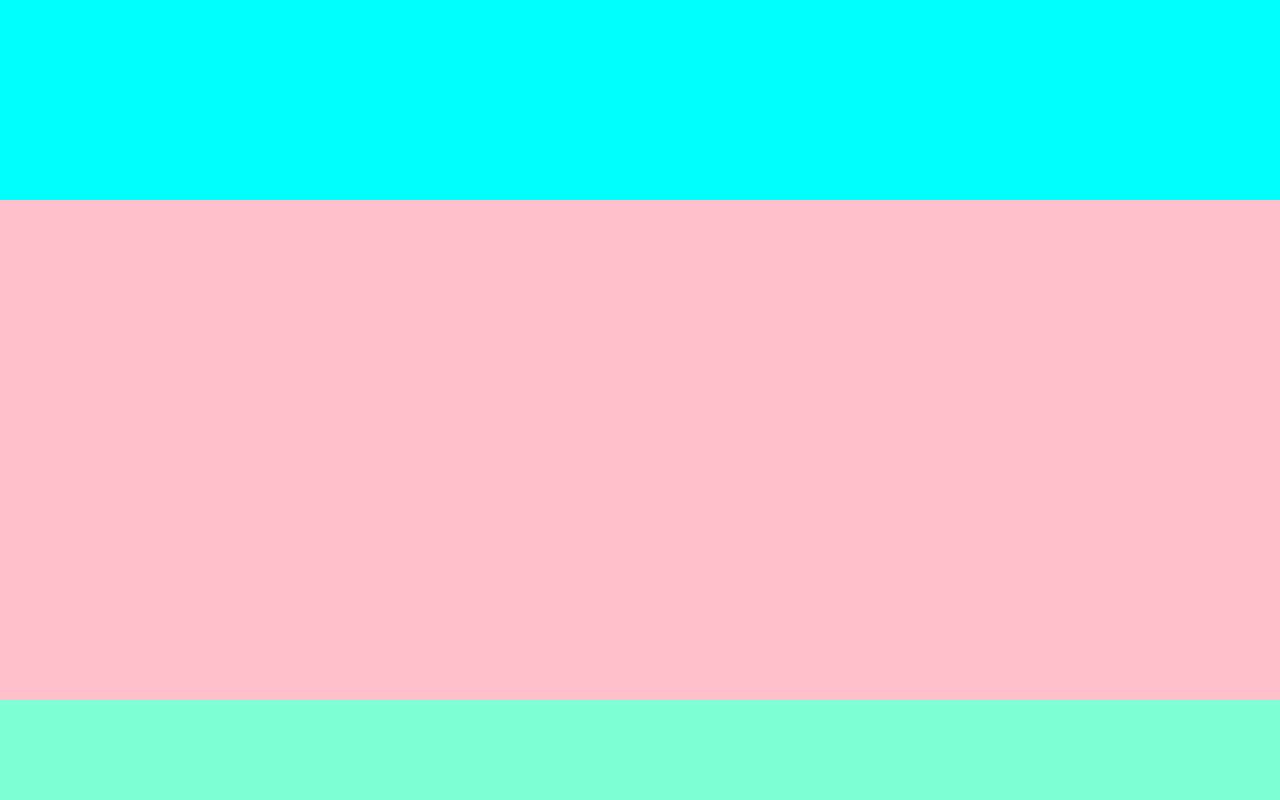
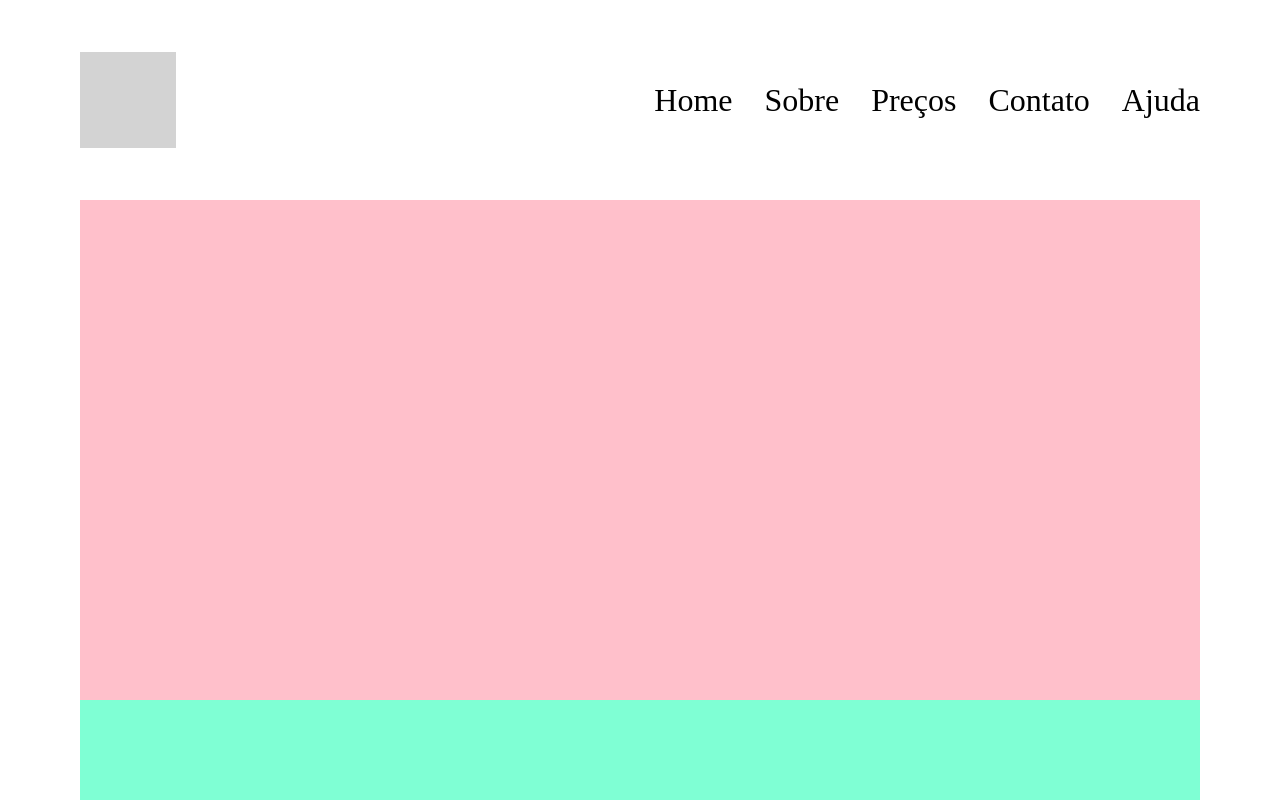
Before and after one commit to Hiagol23/layout-ab, a plain HTML site: page index.html in a window 1280 px wide. Drawn offline with Linux system fonts and the light colour scheme.

Commit message:
estrutura basica ok

```diff
--- a/index.html
+++ b/index.html
@@ -7,8 +7,22 @@
     <title>Layout</title>
 </head>
 <body>
-    <header></header>
-    <main></main>
+    <header>
+        <div class="logo"></div>
+        <nav class="menu">
+        <ul>
+            <li><a href="#">Home</a></li>
+            <li><a href="#">Sobre</a></li>
+            <li><a href="#">Preços</a></li>
+            <li><a href="#">Contato</a></li>
+            <li><a href="#">Ajuda</a></li>
+        </ul>
+        </nav>
+    </header>
+    <main>
+        <div class="conteudo"></div>
+        <div class="destaque"></div>
+    </main>
     <footer></footer>
 </body>
 </html>
--- a/style.css
+++ b/style.css
@@ -18,15 +18,36 @@ body {
     height: 100vh;
     display: flex;
     flex-direction: column;
+    padding-inline: 80px;
 }
 header{
     height: 200px;
-    background-color: aqua;
+    display: flex;
+    justify-content: space-between;
+    align-items: center;
+}
+.logo{
+    height: 96px;
+    width: 96px;
+    background-color: lightgray;
+}
+.menu ul{
+    display: flex;
+    gap: 32px;
+    font-size: 32px;
 }
 main{
     flex-grow: 1;
     background-color: pink;
 }
+.conteudo{
+    width: 50%;
+    background-color: plum;
+}
+.destaque{
+    width: 50%;
+    background-color: lightgrey;
+}
 footer{
     height: 100px;
     background-color: aquamarine;
```
